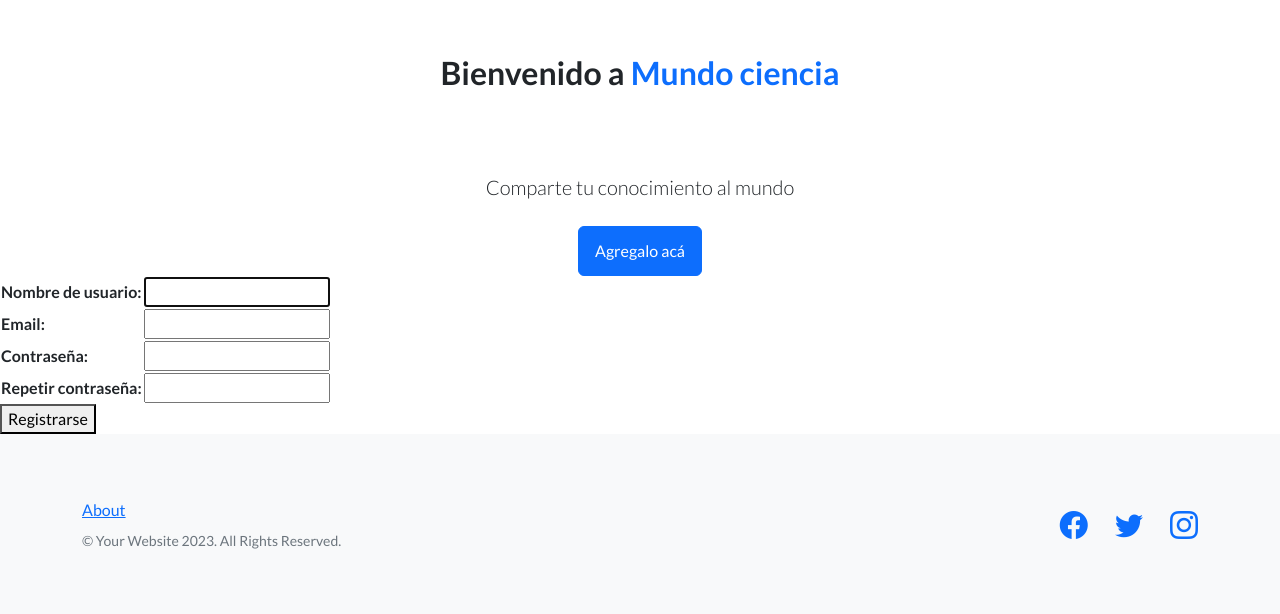
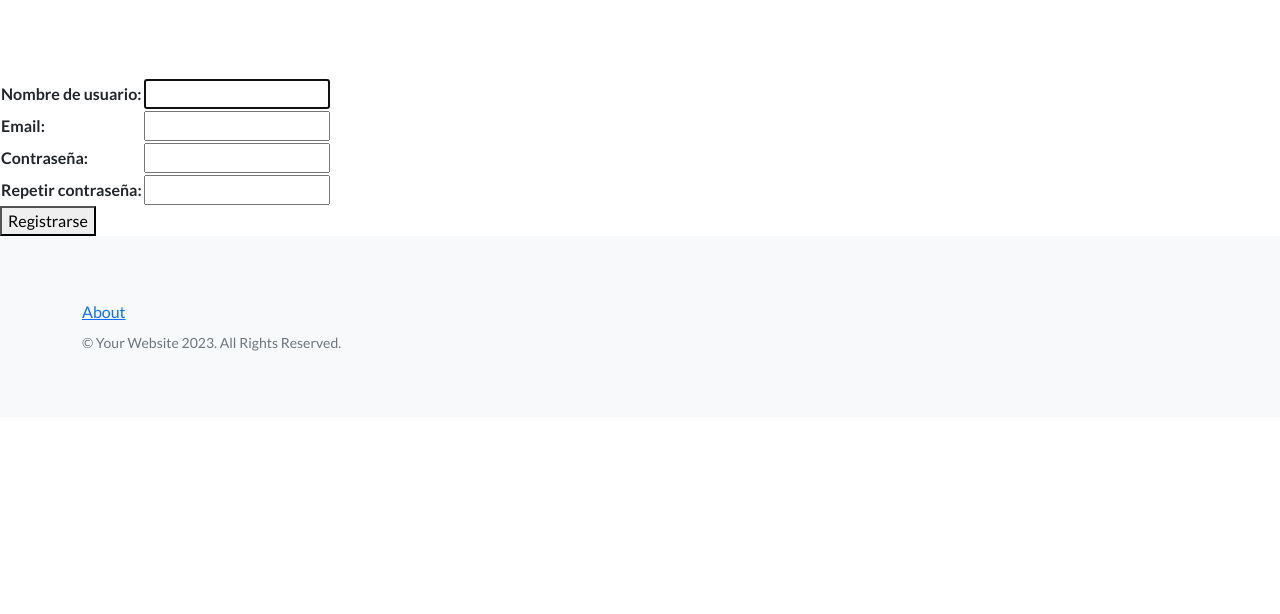
Before and after one commit to Maucas21/Mauricio-Castro-Proyecto-final, a Django app: page /usuarios/registro/ in a window 1280 px wide. Shown: the part 66-680 px from the top of the page. Run offline with Django 4.2, Linux system fonts and the light colour scheme; some libraries are stand-ins or nearby versions.

Commit message:
creacion de temple aboutme y correcion de errores, el error de las imagenes en lista por usuario aun persiste

```diff
--- a/Base/forms.py
+++ b/Base/forms.py
@@ -9,7 +9,7 @@ class FormularioNuevoPost(forms.ModelForm):
         fields = ('usuario', 'titulo', 'categoria', 'descripcion', 'ImagenPost')
 
         widgets = {
-            'usuario' : forms.Select(attrs={'class': 'form-control'}),
+            'usuario': forms.TextInput(attrs={'class': 'form-control', 'value': '', 'id':'usuario_id', 'type':'hidden'}),
             'titulo' : forms.TextInput(attrs={'class': 'form-control'}),
             'categoria' : forms.Select(attrs={'class': 'form-control'}),
             'descripcion' : forms.Textarea(attrs={'class': 'form-control'}),
@@ -19,10 +19,10 @@ class FormularioNuevoPost(forms.ModelForm):
 class ActualizacionPost(forms.ModelForm):
     class Meta:
         model = Blog
-        fields = ('usuario', 'titulo', 'categoria', 'descripcion', 'ImagenPost')
+        fields = ( 'titulo', 'categoria', 'descripcion', 'ImagenPost')
 
         widgets = {
-            'usuario' : forms.Select(attrs={'class': 'form-control'}),
+            # 'usuario' : forms.Select(attrs={'class': 'form-control'}),
             'titulo' : forms.TextInput(attrs={'class': 'form-control'}),
             'categoria' : forms.Select(attrs={'class': 'form-control'}),
             'descripcion' : forms.Textarea(attrs={'class': 'form-control'}),
--- a/Base/urls.py
+++ b/Base/urls.py
@@ -30,6 +30,8 @@ urlpatterns = [
     path('Editar-Otros/<int:pk>/', views.OtrosUpdate.as_view(), name='editar-otros'),
     path('Detalle-Otros/<int:pk>/comentario/', views.ComentarioPagina.as_view(), name='comentario'),
 
+    path('acercaDeMi/', views.about, name='acerca_de_mi'),
+
 
 
     ]
--- a/Base/views.py
+++ b/Base/views.py
@@ -2,6 +2,7 @@ from django.shortcuts import render
 from Base.models import Blog,Comentario
 from django.contrib.auth.mixins import LoginRequiredMixin
 from django.contrib.auth.decorators import login_required
+from django.contrib.auth.models import User
 from django.urls import reverse_lazy
 from Base.forms import FormularioNuevoPost,ActualizacionPost,FormularioComentario
 from django.views.generic.list import ListView
@@ -160,3 +161,8 @@ class OtrosBorrar(LoginRequiredMixin, DeleteView):
     success_url = reverse_lazy('lista-otros')
     context_object_name = 'otros'
     template_name = 'Base/otros_borrar.html'
+
+# ACERCA DE MI
+
+def about(request):
+    return render(request, 'Base/about_me.html', {})
--- a/templates/base.html
+++ b/templates/base.html
@@ -21,21 +21,16 @@
     </head>
     <body>
         <!-- Navigation-->
-        {% comment %} <nav class="navbar navbar-light bg-light static-top"> {% endcomment %}
+
         <nav class="navbar navbar-expand-sm bg-dark navbar-dark py-2 fixed-top">
             <div class="container">
                 <a class="navbar-brand" href={% url 'inicio' %}>Inicio</a>
-                {% comment %} <a class="navbar-brand" href={% url 'Mostrar-fecha' %}>Mostrar fecha</a> {% endcomment %}
-                {% comment %} <a class="navbar-brand" href={% url 'template' %}>Template</a> {% endcomment %}
-                {% comment %} <a class="navbar-brand" href={% url 'lista-animales' %}>Listar animal</a> {% endcomment %}
 
                 <a class="navbar-brand" href={% url 'lista-biologia' %}>Biología</a>
                 <a class="navbar-brand" href={% url 'lista-fisica' %}>Fisica</a>
                 <a class="navbar-brand" href={% url 'lista-quimica' %}>Quimica</a>
                 <a class="navbar-brand" href={% url 'lista-otros' %}>Otros</a>
 
-                {% comment %} <a class="navbar-brand" href={% url 'pruebate' %}>PruebaTe</a> {% endcomment %}
-                {% comment %} <a class="navbar-brand" href={% url 'prueba_ren' %}>Prueba Ren</a> {% endcomment %}
                 {% if request.user.is_authenticated %}
                 {% if request.user.informacionextra.avatar %}
                 <img src={{request.user.informacionextra.avatar.url}} alt="" height="30px">
@@ -52,24 +47,7 @@
             </div>
         </nav>
 
-        <!-- Masthead-->
-        {% comment %} {% block header %} {% endcomment %}
-        {% comment %} <header class="masthead">
-            <div class="container position-relative">
-                <div class="row justify-content-center">
-                    <div class="col-xl-6">
-                        <div class="text-center text-white">
-                            <!-- Page heading-->
-                            {% block h1_header %}
-                            <h1 class="mb-5">Estas usando el H1 base</h1>
-                            {% endblock h1_header %}
 
-
-                        </div>
-                    </div>
-                </div>
-            </div>
-        </header>  {% endcomment %}
         {% block probando %}
 
         <!-- Inicio -->
@@ -103,13 +81,9 @@
             </div>
         </div>
     </section>
-        {% comment %} {% endblock header %} {% endcomment %}
 
         {% endblock probando %}
 
-
-
-        {% comment %} {% endblock header %} {% endcomment %}
 
         {% block contenido  %}
         {% endblock contenido %}
@@ -118,25 +92,14 @@
             <div class="container">
                 <div class="row">
                     <div class="col-lg-6 h-100 text-center text-lg-start my-auto">
+
                         <ul class="list-inline mb-2">
-                            <li class="list-inline-item"><a href="#!">About</a></li>
+                            <li class="list-inline-item"><a href="{% url 'acerca_de_mi' %}">About</a></li>
 
                         </ul>
                         <p class="text-muted small mb-4 mb-lg-0">&copy; Your Website 2023. All Rights Reserved.</p>
                     </div>
-                    <div class="col-lg-6 h-100 text-center text-lg-end my-auto">
-                        <ul class="list-inline mb-0">
-                            <li class="list-inline-item me-4">
-                                <a href="#!"><i class="bi-facebook fs-3"></i></a>
-                            </li>
-                            <li class="list-inline-item me-4">
-                                <a href="#!"><i class="bi-twitter fs-3"></i></a>
-                            </li>
-                            <li class="list-inline-item">
-                                <a href="#!"><i class="bi-instagram fs-3"></i></a>
-                            </li>
-                        </ul>
-                    </div>
+
                 </div>
             </div>
         </footer>
--- a/usuarios/templates/usuarios/login.html
+++ b/usuarios/templates/usuarios/login.html
@@ -1,12 +1,9 @@
 {% extends 'base.html' %}
 
 {% block title_head %}
-                    <title>Inicio de sesión</title>
+    <title>Inicio de sesión</title>
 {% endblock title_head %}
 
-{% block h1_header %}
-                    <h1>Inicio de sesión</h1>
-{% endblock h1_header %}
 
 {% block contenido %}
 
--- a/usuarios/templates/usuarios/registro.html
+++ b/usuarios/templates/usuarios/registro.html
@@ -1,14 +1,18 @@
 {% extends 'base.html' %}
 
 {% block title_head %}
-                    <title>Registro</title>
+    <title>Registro</title>
 {% endblock title_head %}
 
-{% block h1_header %}
-                    <h1>Registro</h1>
-{% endblock h1_header %}
 
-{% block contenido %}
+{% block probando %}
+
+<br>
+<br>
+<br>
+<br>
+<br>
+<br>
 
 {% if formulario.errors %}
 <p style="color:red">Hay errores</p>
@@ -23,4 +27,4 @@
     <button>Registrarse</button>
 
 </form>
-{% endblock contenido %}
+{% endblock probando %}
```
Also changed, not shown: Base/templates/Base/about_me.html (added, +36 -0 lines), usuarios/templates/usuarios/cambiar_contraseña.html (+7 -3 lines), usuarios/templates/usuarios/editar_perfil.html (+3 -7 lines), media/avatares/4043251-avatar-female-girl-woman_113291_ZjHkVxf.png (added), media/media/238380_vQjPOIK.jpg (added), media/media/C17_CzJF0Pa.jpg (added), media/media/bacteriaspetroleo.jpg (added), media/media/caracteristicas-del-radio_PbkCFd0.jpg (added), media/media/extincion.jpg (added).
